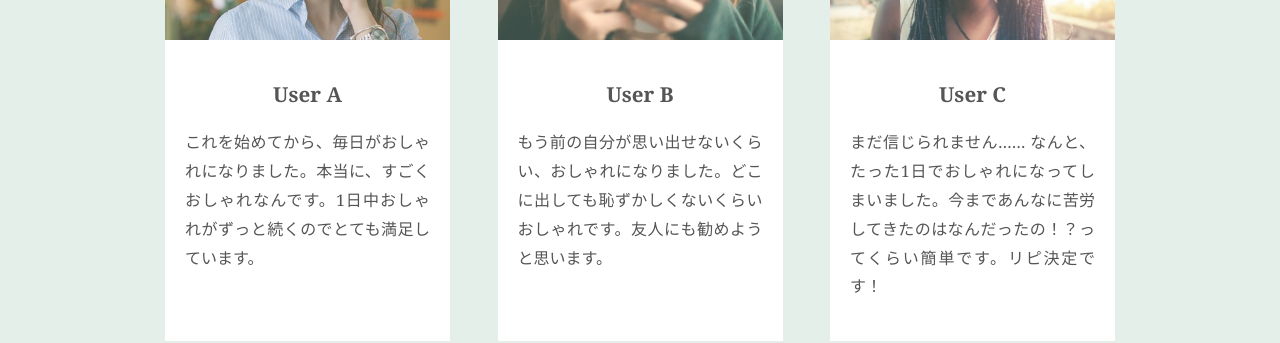
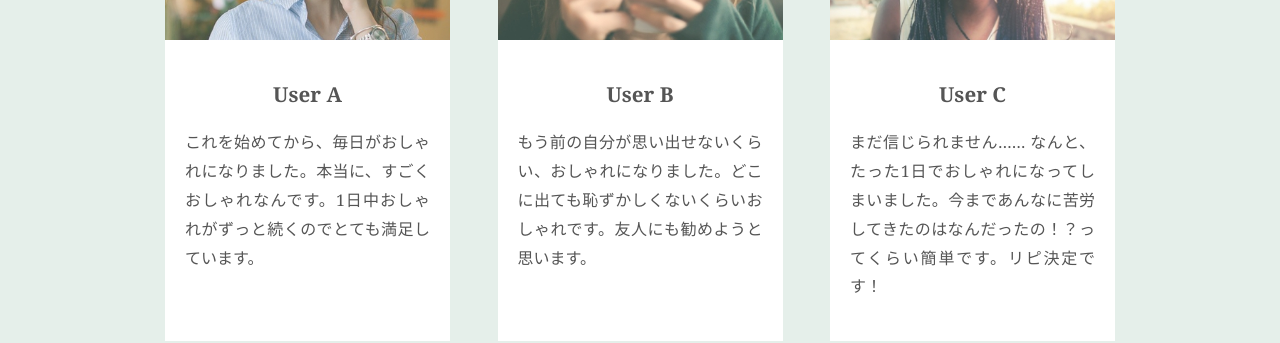
Before and after one commit to gon-yottela/au-chale, a plain HTML site: page index.html in a window 1280 px wide. Shown: the part 2460-2803 px from the top of the page. Drawn offline with Linux system fonts and the light colour scheme.

Commit message:
Update index.html

```diff
--- a/index.html
+++ b/index.html
@@ -111,7 +111,7 @@
         </div>
         <div class="user-comment">
           <h3>User B</h3>
-          <p>もう前の自分が思い出せないくらい、おしゃれになりました。どこに出しても恥ずかしくないくらいおしゃれです。友人にも勧めようと思います。</p>
+          <p>もう前の自分が思い出せないくらい、おしゃれになりました。どこに出ても恥ずかしくないくらいおしゃれです。友人にも勧めようと思います。</p>
         </div>
       </section>
       <section class="voice">
```
